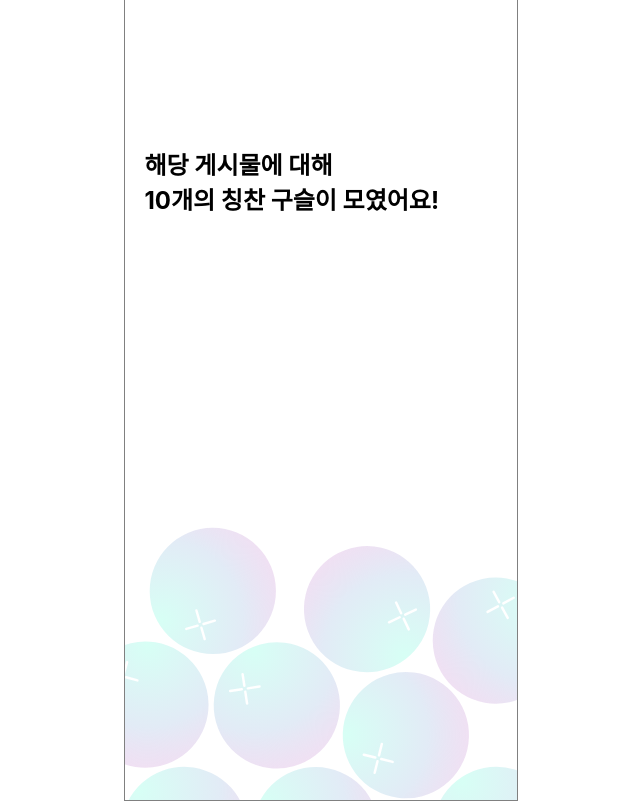
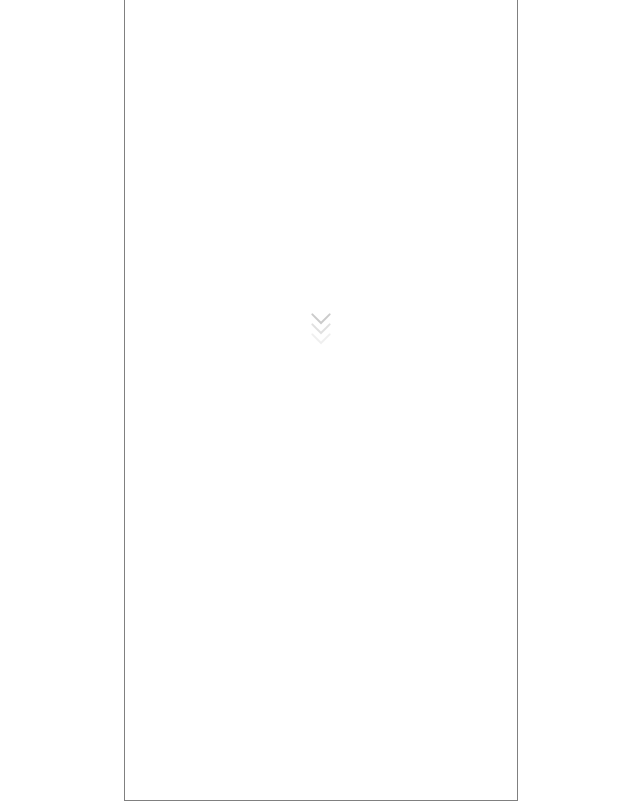
Before and after one commit to klmhyeonwoo/cupcake, a React (Vite) app: page / in a window 1280 px wide. Shown: the whole page, without its empty margins (319-959 px from the left). Built offline with nearby package versions, Linux system fonts and the light colour scheme; a web font is replaced by a local one.

Commit message:
feat : 스크롤 이벤트 추가

```diff
--- a/src/components/CanvasTitle.tsx
+++ b/src/components/CanvasTitle.tsx
@@ -1,5 +1,6 @@
 /** @jsxImportSource @emotion/react */
 import { css } from "@emotion/react";
+import { fadeIn } from "../style/keyframes";
 
 interface CanvasTitleTypes {
   marbleLength: number;
@@ -19,6 +20,7 @@ export default function CanvasTitle({ marbleLength }: CanvasTitleTypes) {
         flex-direction: column;
         font-size: 1.5rem;
         font-weight: 700;
+        animation: ${fadeIn} 1s ease-in-out;
 
         span {
           display: block;
--- /dev/null
+++ b/src/components/Locker.tsx
@@ -0,0 +1,109 @@
+/** @jsxImportSource @emotion/react */
+import React from "react";
+import { css } from "@emotion/react";
+import { useState } from "react";
+import { useRef } from "react";
+import { ReactComponent as Arrow } from "../assets/arrow.svg";
+import { scrollEffect } from "../style/keyframes";
+
+interface LockerType {
+  checkIsFloor: React.Dispatch<React.SetStateAction<boolean>>;
+}
+
+export default function Locker({ checkIsFloor }: LockerType) {
+  const [isDragging, setIsDragging] = useState(false);
+  const [startY, setStartY] = useState(0);
+  const [initialTop, setInitialTop] = useState(0);
+  const dragItemRef = useRef<HTMLDivElement | null>(null);
+  const dragContainerRef = useRef<HTMLDivElement | null>(null);
+
+  const handleDragStart = (e) => {
+    setIsDragging(true);
+    const clientY = e.type.includes("touch") ? e.touches[0].clientY : e.clientY;
+    setStartY(clientY);
+    if (dragItemRef.current) {
+      const rect = dragItemRef.current.getBoundingClientRect();
+      if (dragItemRef.current && dragItemRef.current.parentElement) {
+        setInitialTop(rect.top - dragItemRef.current.parentElement.offsetTop); // 컨테이너 상대 위치 고려
+      }
+    }
+  };
+
+  const handleDrag = (e) => {
+    if (!isDragging) return;
+    const currentY = e.type.includes("touch")
+      ? e.touches[0].clientY
+      : e.clientY;
+    const deltaY = currentY - startY;
+    if (dragContainerRef.current) {
+      const containerHeight = dragContainerRef.current.clientHeight; // 컨테이너 높이
+
+      if (dragItemRef.current) {
+        const dragItemHeight = dragItemRef.current.clientHeight; // 드래그 요소의 높이
+        const newTop = Math.min(
+          initialTop + deltaY,
+          containerHeight - dragItemHeight
+        );
+
+        dragItemRef.current.style.top = `${newTop}px`;
+
+        // 바닥에 닿았는지 확인
+        if (newTop >= containerHeight - dragItemHeight) {
+          // 여기에 바닥에 닿았을 때의 추가 로직을 구현할 수 있습니다.
+          checkIsFloor(true);
+        }
+      }
+    }
+  };
+
+  const handleDragEnd = () => {
+    setIsDragging(false);
+    if (dragItemRef.current) {
+      //   dragItemRef.current.style.top = "0%"; // 초기 위치로 복원
+    }
+  };
+
+  return (
+    <div
+      id="drag-container"
+      onMouseDown={handleDragStart}
+      onTouchStart={handleDragStart}
+      onMouseMove={handleDrag}
+      onTouchMove={handleDrag}
+      onMouseUp={handleDragEnd}
+      onTouchEnd={handleDragEnd}
+      onMouseLeave={handleDragEnd} // 옵션: 마우스가 컨테이너를 벗어날 때
+      css={css`
+        position: relative;
+        margin-top: auto;
+        width: 100%;
+        height: 500px; /* 높이 조절 가능 */
+        // border: 1px solid #ccc; /* 경계 확인을 위한 스타일 */
+      `}
+      ref={dragContainerRef}
+    >
+      <div
+        id="drag-item"
+        ref={dragItemRef}
+        css={css`
+          width: 100%;
+          position: absolute;
+          transition: top 0.3s ease; /* 부드러운 애니메이션 효과 */
+          display: flex;
+          justify-content: center;
+          align-items: center;
+        `}
+      >
+        <Arrow
+          width={0}
+          height={0}
+          css={css`
+            width: 3rem;
+            height: 2rem;
+            animation: ${scrollEffect} 2.1s linear 1s infinite;
+          `}
+        />
+      </div>
+    </div>
+  );
+}
--- a/src/components/Modal.tsx
+++ b/src/components/Modal.tsx
@@ -3,7 +3,7 @@ import React from "react";
 import { css } from "@emotion/react";
 import { ReactComponent as Texture } from "../assets/resultTexture.svg";
 import { ReactComponent as Close } from "../assets/close.svg";
-import { fadeIn } from "../style/keyframes";
+import { fadeUp } from "../style/keyframes";
 
 interface modalTypes {
   state: boolean;
@@ -45,7 +45,7 @@ export default function Modal({ state, setState }: modalTypes) {
           z-index: 11;
           width: 20rem;
           height: 20rem;
-          animation: ${fadeIn} 1s ease-in-out;
+          animation: ${fadeUp} 1s ease-in-out;
         `}
       >
         {/* <img
--- a/src/index.css
+++ b/src/index.css
@@ -4,4 +4,7 @@ html {
     BlinkMacSystemFont, system-ui, Roboto, "Helvetica Neue", "Segoe UI",
     "Apple SD Gothic Neo", "Noto Sans KR", "Malgun Gothic", "Apple Color Emoji",
     "Segoe UI Emoji", "Segoe UI Symbol", sans-serif;
+  overflow: hidden;
+
+  -webkit-overflow-scrolling: touch;
 }
--- a/src/pages/Store.tsx
+++ b/src/pages/Store.tsx
@@ -1,11 +1,15 @@
 /** @jsxImportSource @emotion/react */
 import Container from "../components/Container";
 import Canvas from "../components/Canvas";
+import Locker from "../components/Locker";
+import { useState } from "react";
 
 export default function Store() {
+  const [isFloor, setIsFloor] = useState(false);
   return (
     <Container>
-      <Canvas />
+      {!isFloor && <Locker checkIsFloor={setIsFloor} />}
+      {isFloor && <Canvas />}
     </Container>
   );
 }
--- a/src/style/keyframes.ts
+++ b/src/style/keyframes.ts
@@ -1,6 +1,6 @@
 import { keyframes } from "@emotion/react";
 
-export const fadeIn = keyframes`
+export const fadeUp = keyframes`
     0% {
         opacity: 40%;
         transform: translate3d(-50%, 0%, 0);
@@ -21,3 +21,38 @@ export const fadeIn = keyframes`
         transform: translateY(50);
     }
 `;
+
+export const fadeIn = keyframes`
+    0% {
+        opacity : 40%;
+    }
+
+    50% {
+        opacity : 70%;
+    }
+
+    100 % {
+        opacity : 100%;
+    }
+`;
+
+export const scrollEffect = keyframes`
+	0% {
+    margin-top: 0px;
+    opacity: 60%;
+  }
+  25% {
+    opacity: 80%;
+  }
+	50% {
+    margin-top: 20px;
+    opacity: 100%;
+  }
+  75% {
+    opacity: 80%;
+  }
+  100% {
+    margin-top: 0px;
+    opacity: 60%;
+  }
+`;
```
Also changed, not shown: src/assets/arrow.svg (added).
